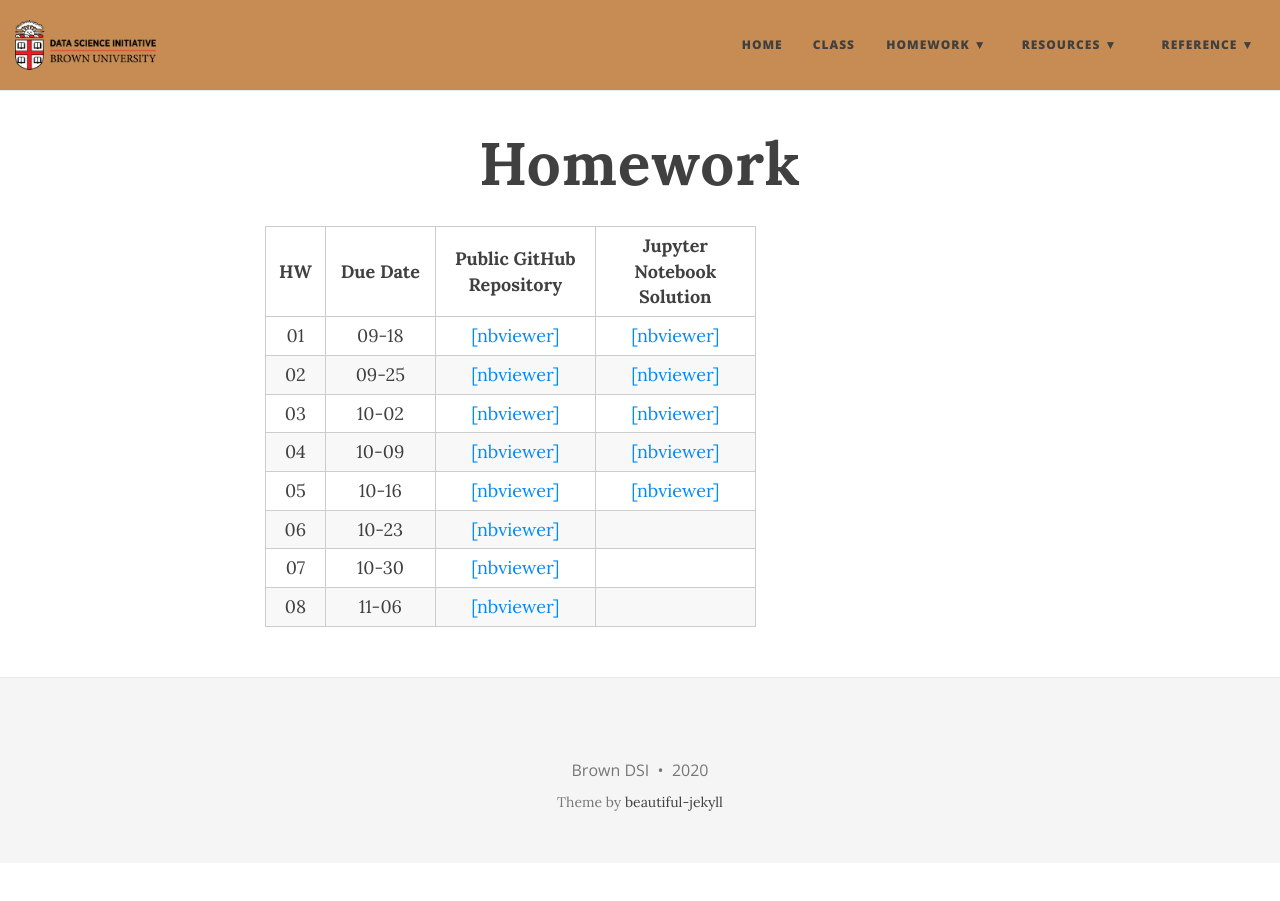
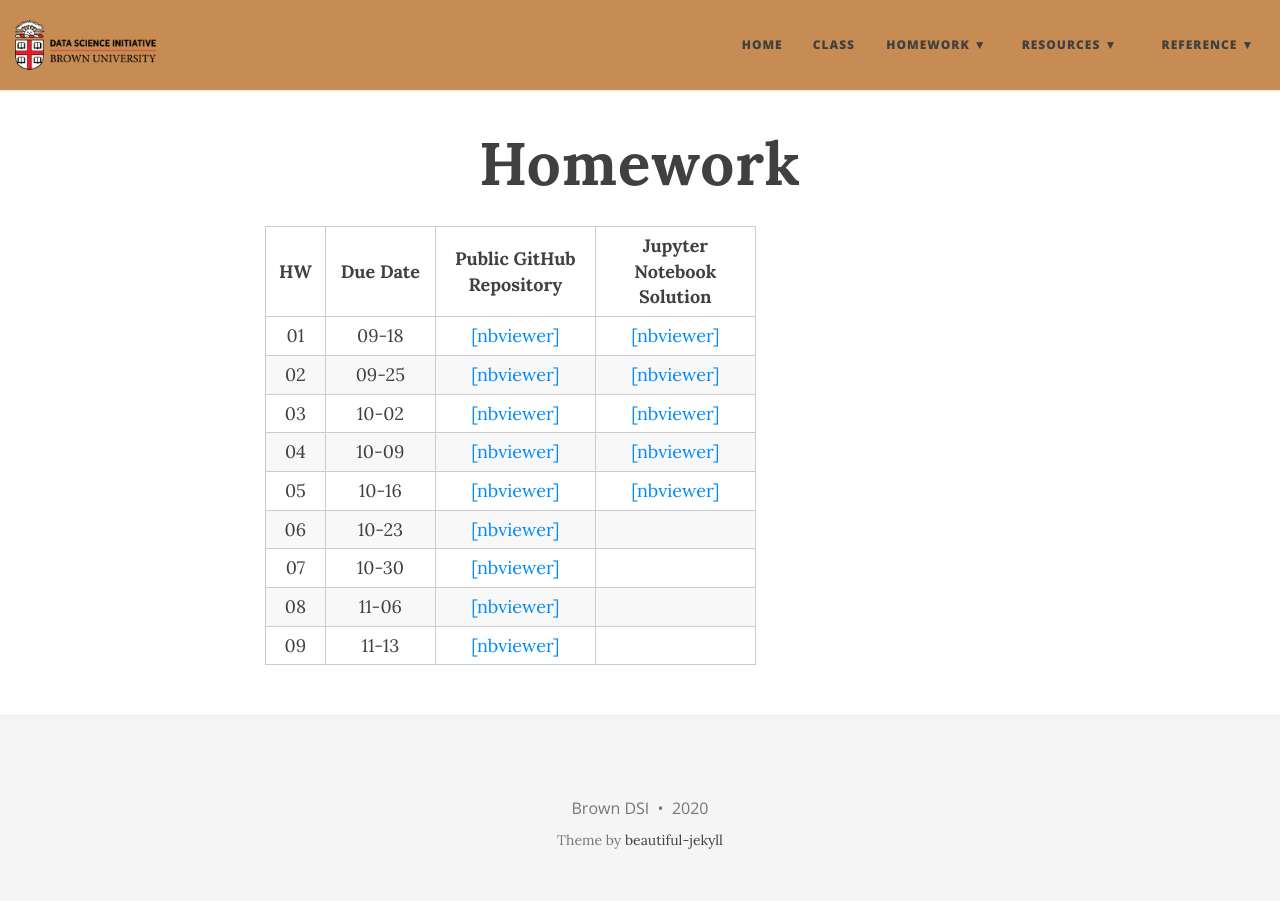
Before and after one commit to data1010/data1010.github.io, a Jekyll site: the page built from homework.md, in a window 1280 px wide. Built offline with Jekyll 4.4.1, drawn with Linux system fonts in a browser that asks for light colours; nearby versions of some CDN libraries.

Commit message:
Add new HW

```diff
--- a/homework.md
+++ b/homework.md
@@ -61,5 +61,11 @@ title: Homework
       <td style="text-align: center"><a href="https://nbviewer.jupyter.org/github/data1010/problem-sets/blob/master/homework/hw08/data1010-hw-08.ipynb">[nbviewer]</a></td>
       <td style="text-align: center"></td>
     </tr>
+    <tr>
+      <td style="text-align: center">09</td>
+      <td style="text-align: center">11-13</td>
+      <td style="text-align: center"><a href="https://nbviewer.jupyter.org/github/data1010/problem-sets/blob/master/homework/hw09/data1010-hw-09.ipynb">[nbviewer]</a></td>
+      <td style="text-align: center"></td>
+    </tr>
   </tbody>
 </table>
```
